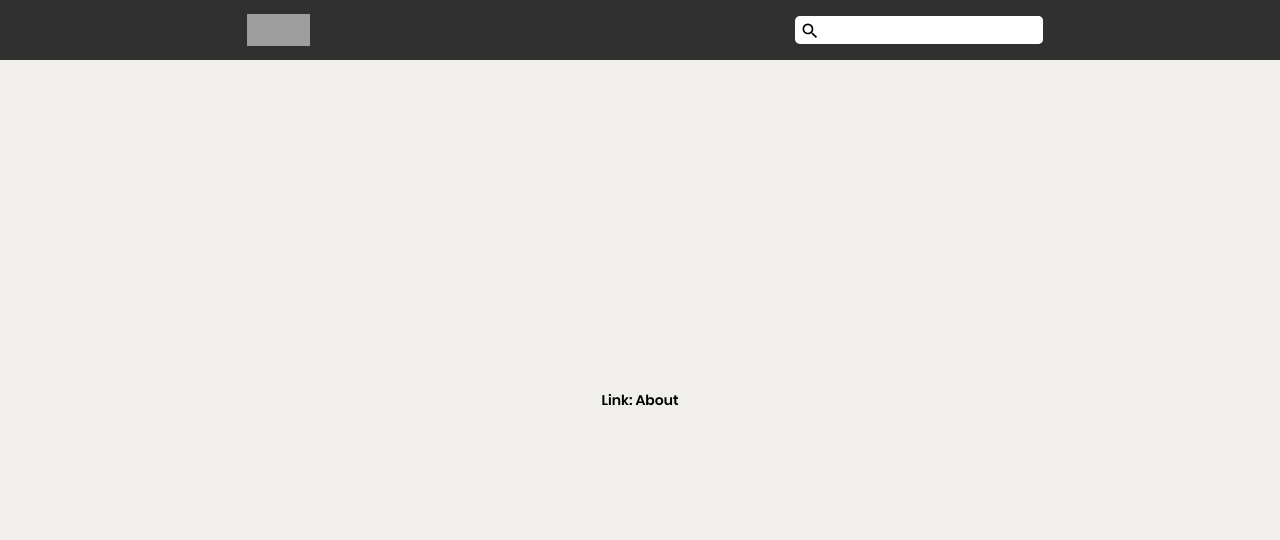
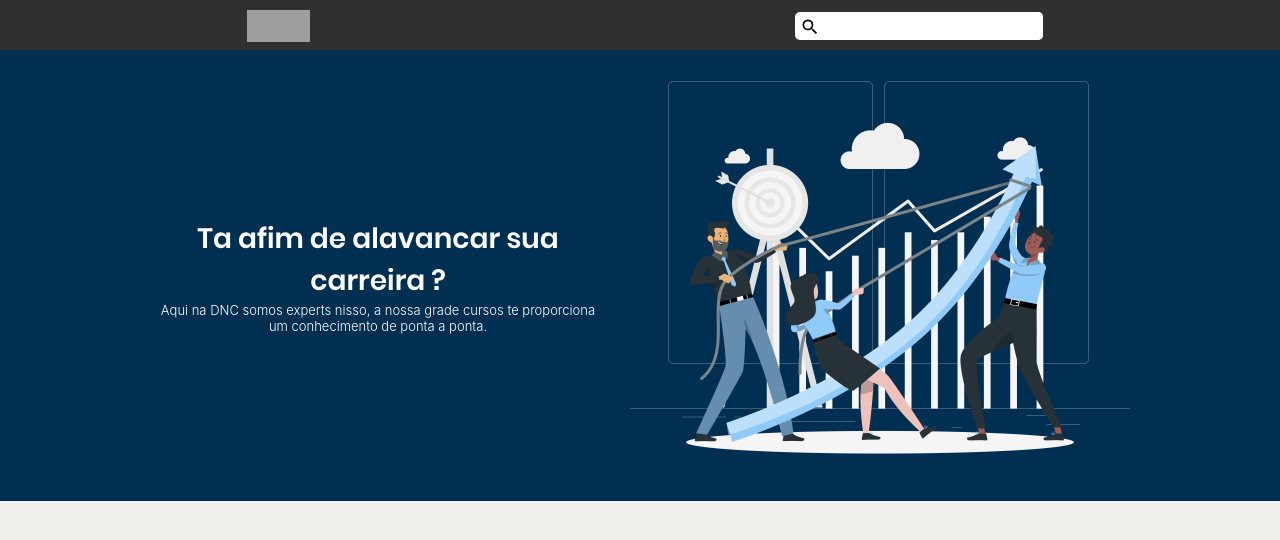
Before and after one commit to Gpacheco019/dnc-platform, a Next.js app: page / in a window 1280 px wide. Shown: the top 540 px of the page. Built offline with nearby package versions, Linux system fonts and the light colour scheme; grey boxes are pictures that could not be loaded; a web font is replaced by a local one.

Commit message:
feat: add query media

```diff
--- a/src/components/Header/styles.ts
+++ b/src/components/Header/styles.ts
@@ -2,13 +2,8 @@ import styled from 'styled-components';
 
 export const Wrapper = styled.div`
   width: 100%;
-  height: 6rem;
+  height: 5rem;
   background-color: ${({ theme }) => theme.colors.neutral.strong_gray};
-  position: fixed;
 `;
 
-export const WrapperContent = styled.div`
-  height: 100%;
-  display: flex;
-  align-items: center;
-`;
+export const WrapperContent = styled.div``;
--- a/src/templates/HomeTemplate/index.tsx
+++ b/src/templates/HomeTemplate/index.tsx
@@ -1,8 +1,5 @@
-import Link from 'next/link';
-
 import Header from 'components/Header';
 import Logo from 'components/Logo';
-import { Main } from 'components/Main/';
 import SearchInput from 'components/Search-input';
 
 import * as S from './styles';
@@ -19,12 +16,25 @@ const HomeTemplate = () => {
           <SearchInput onChange={handleChange} onSearch={handleClick} />
         </S.WrapperContent>
       </Header>
+      <S.PrincipalBanner>
+        <S.BoxBanner>
+          <S.ContentMessage>
+            <S.titleBanner>Ta afim de alavancar sua carreira ?</S.titleBanner>
+            <S.textBanner>
+              Aqui na DNC somos experts nisso, a nossa grade cursos te
+              proporciona um conhecimento de ponta a ponta.
+            </S.textBanner>
+          </S.ContentMessage>
 
-      <Main>
+          <S.BoxImg src="/img/goals-rafiki.png" />
+        </S.BoxBanner>
+      </S.PrincipalBanner>
+
+      {/* <Main>
         <S.Container>
           <Link href="/about">Link: About</Link>
         </S.Container>
-      </Main>
+      </Main> */}
     </>
   );
 };
--- a/src/templates/HomeTemplate/styles.ts
+++ b/src/templates/HomeTemplate/styles.ts
@@ -1,6 +1,8 @@
 import styled from 'styled-components';
 
-export const Container = styled.div``;
+export const Container = styled.div`
+  width: 100%;
+`;
 
 export const WrapperContent = styled.div`
   width: 100%;
@@ -9,3 +11,69 @@ export const WrapperContent = styled.div`
   align-items: center;
   justify-content: space-around;
 `;
+
+export const PrincipalBanner = styled.div`
+  background-color: ${({ theme }) => theme.colors.primary.blue};
+  height: 45.12rem;
+  display: flex;
+  justify-content: center;
+  align-items: center;
+`;
+
+export const BoxBanner = styled.div`
+  width: 1500px;
+  padding: 0 15rem;
+  display: flex;
+  justify-content: space-between;
+  gap: 2.4rem;
+
+  @media (max-width: 1500px) {
+    width: 100%;
+    justify-content: center;
+  }
+
+  @media (max-width: 700px) {
+    padding: 0 2rem;
+  }
+`;
+
+export const ContentMessage = styled.div`
+  display: flex;
+  flex-direction: column;
+  justify-content: center;
+  align-items: center;
+  width: 57rem;
+  text-align: center;
+
+  @media (max-width: 700px) {
+    width: 100%;
+  }
+`;
+
+export const titleBanner = styled.h1`
+  color: ${({ theme }) => theme.colors.neutral.white};
+  font-weight: 400;
+`;
+
+export const textBanner = styled.p`
+  color: ${({ theme }) => theme.colors.neutral.white};
+  font-weight: 300;
+  font-size: small;
+`;
+
+export const ContentArt = styled.div`
+  display: flex;
+  justify-content: flex-end;
+  width: 50rem;
+  height: 50rem;
+  padding: 3rem;
+`;
+
+export const BoxImg = styled.img`
+  display: flex;
+  width: 50rem;
+
+  @media (max-width: 1000px) {
+    display: none;
+  }
+`;
```
Also changed, not shown: public/img/goals-rafiki.png (added), 1 other file (tests, documents, lock files or other folders).
